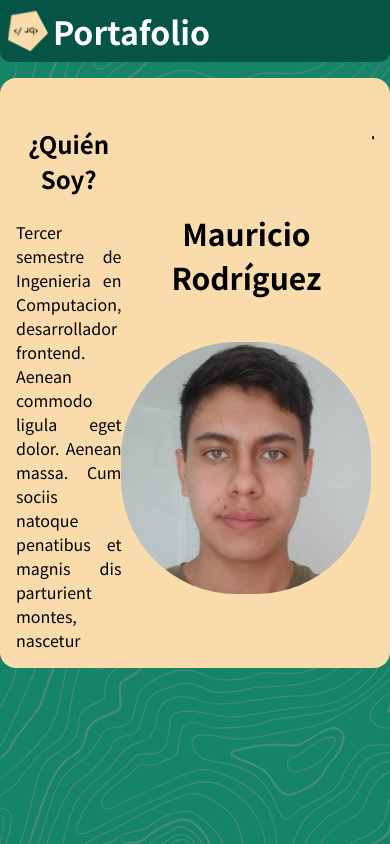
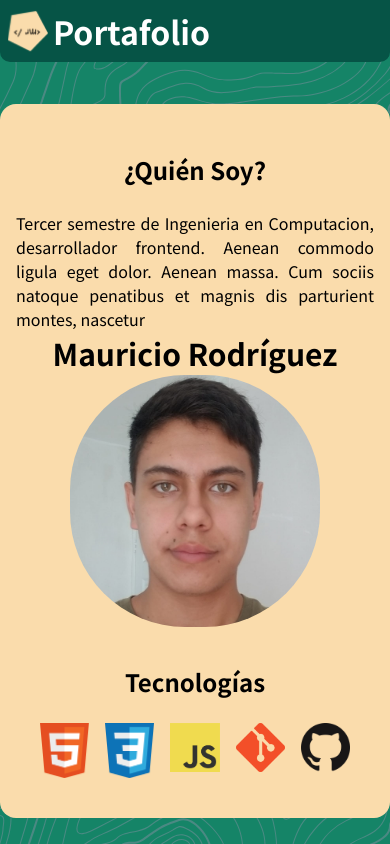
Before and after one commit to MauriJrP/maurijrp.github.io, a React (Create React App) app: page / in a window 390 px wide. Built offline with nearby package versions, Linux system fonts and the light colour scheme.

Commit message:
logo chaged, main grid responsive

```diff
--- a/src/Components/Main.js
+++ b/src/Components/Main.js
@@ -14,7 +14,7 @@ class Main extends React.Component {
         <Description />
         <div className="main__container-foto">
           <h2 className="main__name">Mauricio Rodríguez</h2>
-          <img src={Foto} alt="Mauricio Rodriguez" className="main__foto" />
+          <img src={Foto} alt="Mauricio Rodriguez" className="main__photo" />
         </div>
         <Stack />
       </div>
--- a/src/Components/NavBarLeft.js
+++ b/src/Components/NavBarLeft.js
@@ -5,10 +5,10 @@ import './Styles/App.css';
 class NavBarLeft extends React.Component {
   render() {
     return (
-      <div className="navbar__left">
+      <a href="/" className="navbar__left">
         <img src={Logo} className="logo" alt="Logo" title="Logo" />
         <h1>Portafolio</h1>
-      </div>
+      </a>
     );
   }
 }
--- a/src/Components/Styles/Main.css
+++ b/src/Components/Styles/Main.css
@@ -2,9 +2,7 @@
   /* background-color: #197163; */
   background-color: #fadcac;
 
-  margin-top: 1rem;
-  /* background: linear-gradient(transparent, #197163); */
-  /* min-height: 85vh; */
+  margin-top: 5vh;
   display: grid;
   grid-template-columns: repeat(3, 1fr);
   border-radius: 1rem;
@@ -24,7 +22,7 @@
   top: 7.3rem;
   font-size: 30px;
 }
-.main__foto {
+.main__photo {
   position: relative;
   top: 10em;
   border-radius: 7.2rem;
@@ -36,13 +34,30 @@
   overflow: hidden;
 }
 .stack__technologies {
-  margin-top: 1.5em;
+  margin: 1.5em;
   max-width: 100%;
   display: grid;
-  grid-template-columns: repeat(4, 1fr);
+  grid-template-columns: repeat(5, 1fr);
   gap: 1em;
 }
 .stack__photo {
   width: 100%;
   object-fit: cover;
 }
+
+@media screen and (max-width: 600px) {
+  .main {
+    grid-template-columns: 1fr;
+    /* overflow: hidden; */
+    max-width: 100vw;
+  }
+  .main__name {
+    top: 0;
+  }
+  .main__photo {
+    top: 0;
+  }
+  .stack__technologies {
+    grid-auto-columns: 3fr;
+  }
+}
--- a/src/Components/Styles/NavBar.css
+++ b/src/Components/Styles/NavBar.css
@@ -11,6 +11,8 @@
   display: flex;
   padding: 0.5rem;
   align-items: center;
+  text-decoration: none;
+  color: #fff;
 }
 .navbar__right {
   padding: 0.5rem;
```
Also changed, not shown: src/images/logo.png, src/index.css.
